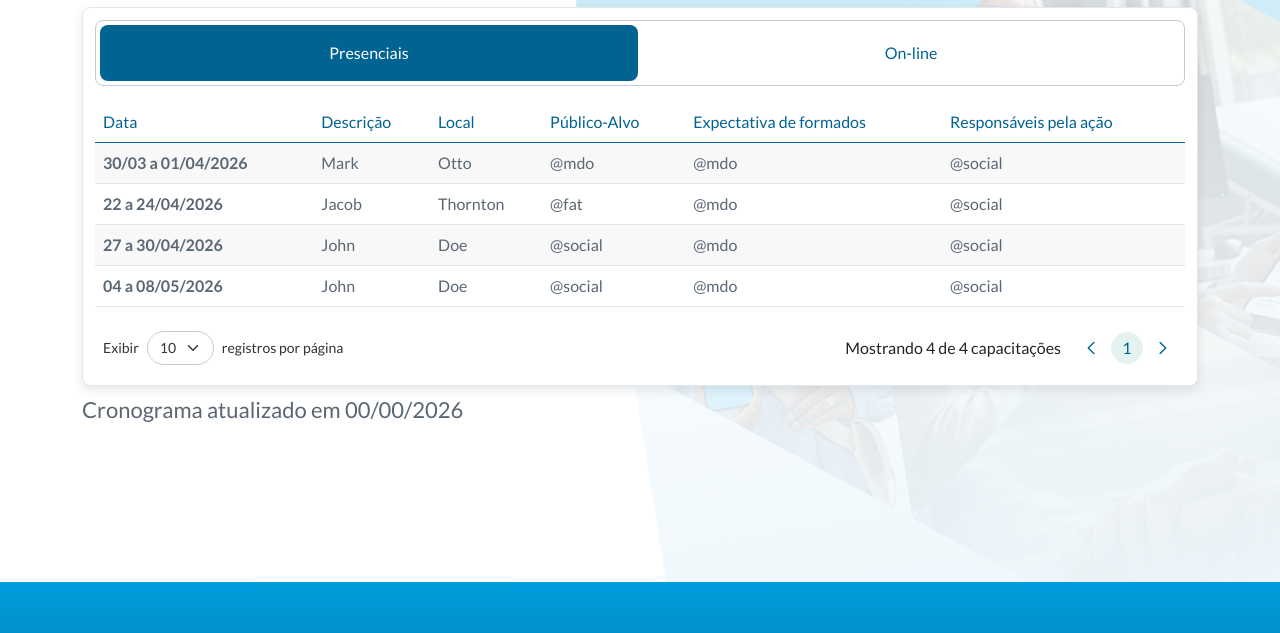
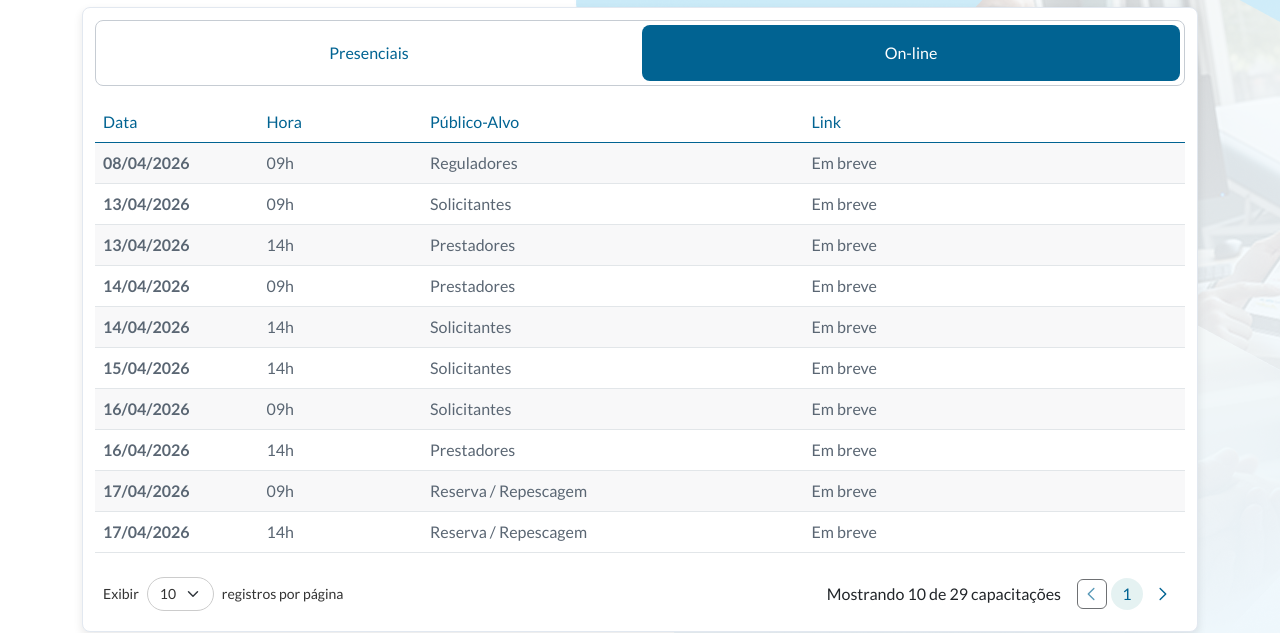
Before and after one commit to OliAtaide/coremg-cronograma, a plain HTML site: page index.html in a window 1280 px wide. Shown: the part 352-985 px from the top of the page. Drawn offline with nearby package versions, Linux system fonts and the light colour scheme.

Commit message:
Atualizando cronograma On-line

```diff
--- a/index.html
+++ b/index.html
@@ -8,6 +8,7 @@
   <link href="https://cdn.jsdelivr.net/npm/bootstrap@5.3.8/dist/css/bootstrap.min.css" rel="stylesheet"
     integrity="sha384-sRIl4kxILFvY47J16cr9ZwB07vP4J8+LH7qKQnuqkuIAvNWLzeN8tE5YBujZqJLB" crossorigin="anonymous">
   <link rel="stylesheet" href="style.css">
+  <link rel="stylesheet" href="https://cdn.jsdelivr.net/npm/swiper@11/swiper-bundle.min.css" />
 </head>
 
 <body>
@@ -41,17 +42,17 @@
       <div class="card">
         <div class="card-body">
           <ul class="nav" id="timelineTab" role="tablist">
-            <button class="nav-link active" id="home-tab" data-bs-toggle="tab" data-bs-target="#home-tab-pane"
-              type="button" role="tab" aria-controls="home-tab-pane" aria-selected="true">
+            <button class="nav-link" id="home-tab" data-bs-toggle="tab" data-bs-target="#home-tab-pane"
+              type="button" role="tab" aria-controls="home-tab-pane" aria-selected="true" disabled>
               Presenciais
             </button>
-            <button class="nav-link" id="profile-tab" data-bs-toggle="tab" data-bs-target="#profile-tab-pane"
+            <button class="nav-link active" id="profile-tab" data-bs-toggle="tab" data-bs-target="#profile-tab-pane"
               type="button" role="tab" aria-controls="profile-tab-pane" aria-selected="false">
               On-line
             </button>
           </ul>
           <div class="tab-content" id="myTabContent">
-            <div class="tab-pane fade show active" id="home-tab-pane" role="tabpanel" aria-labelledby="home-tab"
+            <div class="tab-pane fade" id="home-tab-pane" role="tabpanel" aria-labelledby="home-tab"
               tabindex="0">
               <table class="table table-desktop">
                 <thead>
@@ -163,116 +164,36 @@
                 </tbody>
               </table>
             </div>
-            <div class="tab-pane fade" id="profile-tab-pane" role="tabpanel" aria-labelledby="profile-tab" tabindex="0">
+            <div class="tab-pane fade show active" id="profile-tab-pane" role="tabpanel" aria-labelledby="profile-tab" tabindex="0">
               <table class="table table-desktop">
+                <colgroup>
+                  <col>
+                  <col>
+                  <col>
+                  <col>
+                </colgroup>
                 <thead>
                   <tr>
                     <th scope="col">
                       Data
                     </th>
                     <th scope="col">
-                      Descrição
-                    </th>
-                    <th scope="col">
-                      Local
+                      Hora
                     </th>
                     <th scope="col">
                       Público-Alvo
                     </th>
                     <th scope="col">
-                      Expectativa de formados
-                    </th>
-                    <th scope="col">
-                      Responsáveis pela ação
+                      Link
                     </th>
                   </tr>
                 </thead>
-                <tbody>
-                  <tr>
-                    <th scope="row">30/03 a 01/04/2026</th>
-                    <td>Mark</td>
-                    <td>Otto</td>
-                    <td>@mdo</td>
-                    <td>@mdo</td>
-                    <td>@social</td>
-                  </tr>
-                  <tr>
-                    <th scope="row">22 a 24/04/2026</th>
-                    <td>Jacob</td>
-                    <td>Thornton</td>
-                    <td>@fat</td>
-                    <td>@mdo</td>
-                    <td>@social</td>
-                  </tr>
-                  <tr>
-                    <th scope="row">27 a 30/04/2026</th>
-                    <td>John</td>
-                    <td>Doe</td>
-                    <td>@social</td>
-                    <td>@mdo</td>
-                    <td>@social</td>
-                  </tr>
-                  <tr>
-                    <th scope="row">04 a 08/05/2026</th>
-                    <td>John</td>
-                    <td>Doe</td>
-                    <td>@social</td>
-                    <td>@mdo</td>
-                    <td>@social</td>
-                  </tr>
-                </tbody>
               </table>
-              <table class="table table-mobile">
-                <thead>
-                  <tr>
-                    <th colspan="2">
-                      Capacitação das 28 Unidades Regionais de MG
-                    </th>
-                  </tr>
-                </thead>
-                <tbody>
-                  <tr>
-                    <th>
-                      Data
-                    </th>
-                    <td>
-                      30/03 a 01/04/2026
-                    </td>
-                  </tr>
-                  <tr>
-                    <th>
-                      Local
-                    </th>
-                    <td>
-                      Cidade Administrativa - Belo Horizonte/MG
-                    </td>
-                  </tr>
-                  <tr>
-                    <th>
-                      Público-Alvo
-                    </th>
-                    <td>
-                      Coordenadores de Acesso das Unidades Regionais e Funcionários SES/MG
-                    </td>
-                  </tr>
-                  <tr>
-                    <th>
-                      Expectativa de formados
-                    </th>
-                    <td>
-                      Aprox. 40
-                    </td>
-                  </tr>
-                  <tr>
-                    <th>
-                      Responsáveis pela ação
-                    </th>
-                    <td>
-                      Equipe do projeto/SES-MG
-                    </td>
-                  </tr>
-                </tbody>
-              </table>
+              <div class="online-swiper swiper" id="online-swiper">
+                <div class="swiper-wrapper" id="online-swiper-wrapper">
+
+                </div>
+              </div>
             </div>
           </div>
           <div class="card-buttons">
@@ -280,17 +201,17 @@
               <span>
                 Exibir
               </span>
-              <select class="form-select" aria-label="Default select example">
-                <option selected>10</option>
-                <option value="1">20</option>
-                <option value="2">30</option>
+              <select id="online-records-per-page" class="form-select" aria-label="Default select example">
+                <option selected value="10">10</option>
+                <option value="20">20</option>
+                <option value="30">30</option>
               </select>
               <span>
                 registros por página
               </span>
             </div>
             <div class="custom-navigation">
-              Mostrando 4 de 4 capacitações
+              <span class="online-summary" id="online-summary"></span>
               <div class="custom-navigation-buttons">
                 <button type="button" class="btn custom-navigation-prev" title="Custom Previous Navigation Button">
                   <svg xmlns="http://www.w3.org/2000/svg" width="30" height="30" viewBox="0 0 30 30" fill="none">
@@ -315,7 +236,7 @@
         </div>
       </div>
       <div class="disclaimer">
-        Cronograma atualizado em 00/00/2026
+        Cronograma atualizado em 06/04/2026
       </div>
     </div>
   </main>
@@ -345,6 +266,11 @@
   <script src="https://cdn.jsdelivr.net/npm/bootstrap@5.3.8/dist/js/bootstrap.bundle.min.js"
     integrity="sha384-FKyoEForCGlyvwx9Hj09JcYn3nv7wiPVlz7YYwJrWVcXK/BmnVDxM+D2scQbITxI"
     crossorigin="anonymous"></script>
+  <script src="https://cdn.jsdelivr.net/npm/swiper@11/swiper-bundle.min.js"></script>
+  <script src="https://cdn.jsdelivr.net/npm/bootstrap@5.3.8/dist/js/bootstrap.bundle.min.js"
+    integrity="sha384-FKyoEForCGlyvwx9Hj09JcYn3nv7wiPVlz7YYwJrWVcXK/BmnVDxM+D2scQbITxI"
+    crossorigin="anonymous"></script>
+  <script src="script.js"></script>
 </body>
 
 </html>
--- /dev/null
+++ b/script.js
@@ -0,0 +1,361 @@
+const agenda = [
+  {
+    data: "08/04/2026",
+    hora: "09h",
+    publicoAlvo: "Reguladores",
+    link: "Em breve"
+  },
+  {
+    data: "13/04/2026",
+    hora: "09h",
+    publicoAlvo: "Solicitantes",
+    link: "Em breve"
+  },
+  {
+    data: "13/04/2026",
+    hora: "14h",
+    publicoAlvo: "Prestadores",
+    link: "Em breve"
+  },
+  {
+    data: "14/04/2026",
+    hora: "09h",
+    publicoAlvo: "Prestadores",
+    link: "Em breve"
+  },
+  {
+    data: "14/04/2026",
+    hora: "14h",
+    publicoAlvo: "Solicitantes",
+    link: "Em breve"
+  },
+  {
+    data: "15/04/2026",
+    hora: "14h",
+    publicoAlvo: "Solicitantes",
+    link: "Em breve"
+  },
+  {
+    data: "16/04/2026",
+    hora: "09h",
+    publicoAlvo: "Solicitantes",
+    link: "Em breve"
+  },
+  {
+    data: "16/04/2026",
+    hora: "14h",
+    publicoAlvo: "Prestadores",
+    link: "Em breve"
+  },
+  {
+    data: "17/04/2026",
+    hora: "09h",
+    publicoAlvo: "Reserva / Repescagem",
+    link: "Em breve"
+  },
+  {
+    data: "17/04/2026",
+    hora: "14h",
+    publicoAlvo: "Reserva / Repescagem",
+    link: "Em breve"
+  },
+  {
+    data: "20/04/2026",
+    hora: "09h",
+    publicoAlvo: "Solicitantes",
+    link: "Em breve"
+  },
+  {
+    data: "20/04/2026",
+    hora: "14h",
+    publicoAlvo: "Prestadores",
+    link: "Em breve"
+  },
+  {
+    data: "22/04/2026",
+    hora: "09h",
+    publicoAlvo: "Reguladores",
+    link: "Em breve"
+  },
+  {
+    data: "22/04/2026",
+    hora: "14h",
+    publicoAlvo: "Prestadores",
+    link: "Em breve"
+  },
+  {
+    data: "23/04/2026",
+    hora: "14h",
+    publicoAlvo: "Solicitantes",
+    link: "Em breve"
+  },
+  {
+    data: "24/04/2026",
+    hora: "09h",
+    publicoAlvo: "Prestadores",
+    link: "Em breve"
+  },
+  {
+    data: "24/04/2026",
+    hora: "14h",
+    publicoAlvo: "Reguladores",
+    link: "Em breve"
+  },
+  {
+    data: "27/04/2026",
+    hora: "09h",
+    publicoAlvo: "Gestores",
+    link: "Em breve"
+  },
+  {
+    data: "27/04/2026",
+    hora: "14h",
+    publicoAlvo: "Órgãos de controle",
+    link: "Em breve"
+  },
+  {
+    data: "28/04/2026",
+    hora: "09h",
+    publicoAlvo: "Autorizadores",
+    link: "Em breve"
+  },
+  {
+    data: "28/04/2026",
+    hora: "14h",
+    publicoAlvo: "Supervisor de leitos",
+    link: "Em breve"
+  },
+  {
+    data: "29/04/2026",
+    hora: "09h",
+    publicoAlvo: "Gestores",
+    link: "Em breve"
+  },
+  {
+    data: "29/04/2026",
+    hora: "14h",
+    publicoAlvo: "Órgãos de controle",
+    link: "Em breve"
+  },
+  {
+    data: "04/05/2026",
+    hora: "09h",
+    publicoAlvo: "Gestores",
+    link: "Em breve"
+  },
+  {
+    data: "04/05/2026",
+    hora: "14h",
+    publicoAlvo: "Órgãos de controle",
+    link: "Em breve"
+  },
+  {
+    data: "05/05/2026",
+    hora: "09h",
+    publicoAlvo: "Supervisor de leitos",
+    link: "Em breve"
+  },
+  {
+    data: "05/05/2026",
+    hora: "14h",
+    publicoAlvo: "Autorizadores",
+    link: "Em breve"
+  },
+  {
+    data: "06/05/2026",
+    hora: "09h",
+    publicoAlvo: "Autorizadores",
+    link: "Em breve"
+  },
+  {
+    data: "06/05/2026",
+    hora: "14h",
+    publicoAlvo: "Reserva / Repescagem / Reforço para reguladores",
+    link: "Em breve"
+  }
+];
+
+let onlineSwiper = null;
+
+function escapeHtml(value) {
+  return String(value)
+    .replace(/&/g, "&amp;")
+    .replace(/</g, "&lt;")
+    .replace(/>/g, "&gt;")
+    .replace(/"/g, "&quot;")
+    .replace(/'/g, "&#039;");
+}
+
+function chunkArray(items, size) {
+  const safeSize = Number(size);
+
+  if (!safeSize || safeSize < 1) {
+    return [items];
+  }
+
+  const chunks = [];
+
+  for (let index = 0; index < items.length; index += safeSize) {
+    chunks.push(items.slice(index, index + safeSize));
+  }
+
+  return chunks;
+}
+
+function getSelectedRecordsPerPage() {
+  const select = document.getElementById("online-records-per-page");
+
+  if (!select) {
+    return 10;
+  }
+
+  const value = Number.parseInt(select.value, 10);
+
+  if (Number.isNaN(value) || value < 1) {
+    return 10;
+  }
+
+  return value;
+}
+
+function getLinkCellMarkup(link) {
+  const safeLink = String(link || "").trim();
+
+  if (!safeLink || safeLink.toLowerCase() === "em breve") {
+    return `<span class="online-table__link online-table__link--disabled">Em breve</span>`;
+  }
+
+  return `
+    <a
+      class="online-table__link"
+      href="${escapeHtml(safeLink)}"
+      target="_blank"
+      rel="noopener noreferrer"
+    >
+      Acessar
+    </a>
+  `;
+}
+
+function buildRowsMarkup(items) {
+  return items
+    .map((item) => {
+      return `
+        <tr>
+          <th scope="row">${escapeHtml(item.data)}</th>
+          <td>${escapeHtml(item.hora)}</td>
+          <td>${escapeHtml(item.publicoAlvo)}</td>
+          <td>${getLinkCellMarkup(item.link)}</td>
+        </tr>
+      `;
+    })
+    .join("");
+}
+
+function renderOnlineSwiper(items, recordsPerPage) {
+  const wrapper = document.getElementById("online-swiper-wrapper");
+
+  if (!wrapper) return;
+
+  const pages = chunkArray(items, recordsPerPage);
+
+  wrapper.innerHTML = pages
+    .map((pageItems) => {
+      return `
+        <div class="swiper-slide">
+          <div class="online-table-slide">
+            <table class="table table-desktop online-table">
+              <colgroup>
+                <col>
+                <col>
+                <col>
+                <col>
+              </colgroup>
+              <tbody>
+                ${buildRowsMarkup(pageItems)}
+              </tbody>
+            </table>
+          </div>
+        </div>
+      `;
+    })
+    .join("");
+}
+
+function initOnlineSwiper(recordsPerPage) {
+  if (onlineSwiper) {
+    onlineSwiper.destroy(true, true);
+    onlineSwiper = null;
+  }
+
+  onlineSwiper = new Swiper("#online-swiper", {
+    slidesPerView: 1,
+    spaceBetween: 16,
+    speed: 500,
+    autoHeight: true,
+    observer: true,
+    observeParents: true,
+    navigation: {
+      nextEl: '.custom-navigation-next',
+      prevEl: '.custom-navigation-prev',
+    },
+    on: {
+      init(swiper) {
+        updateCurrentSlide(swiper);
+        updateOnlineSummary(swiper, agenda, recordsPerPage);
+      },
+      slideChange(swiper) {
+        updateCurrentSlide(swiper);
+        updateOnlineSummary(swiper, agenda, recordsPerPage);
+      }
+    }
+  });
+}
+
+function updateOnlineSummary(swiper, items, recordsPerPage) {
+  const summaryElement = document.getElementById("online-summary");
+
+  if (!summaryElement) return;
+
+  const currentPage = swiper.activeIndex + 1;
+  const shownCount = Math.min(currentPage * recordsPerPage, items.length);
+  const totalCount = items.length;
+
+  summaryElement.textContent = `Mostrando ${shownCount} de ${totalCount} capacitações`;
+}
+
+function updateCurrentSlide(swiper) {
+  const currentElement = document.querySelector(".current");
+
+  if (!currentElement) return;
+
+  currentElement.textContent = String(swiper.activeIndex + 1).padStart(1, "0");
+}
+
+function mountOnlineSwiper() {
+  const recordsPerPage = getSelectedRecordsPerPage();
+
+  renderOnlineSwiper(agenda, recordsPerPage);
+  initOnlineSwiper(recordsPerPage);
+}
+
+document.addEventListener("DOMContentLoaded", function () {
+  const recordsSelect = document.getElementById("online-records-per-page");
+  const profileTab = document.getElementById("profile-tab");
+
+  mountOnlineSwiper();
+
+  if (recordsSelect) {
+    recordsSelect.addEventListener("change", function () {
+      mountOnlineSwiper();
+    });
+  }
+
+  if (profileTab) {
+    profileTab.addEventListener("shown.bs.tab", function () {
+      if (onlineSwiper) {
+        onlineSwiper.update();
+      }
+    });
+  }
+});
--- a/style.scss
+++ b/style.scss
@@ -230,6 +230,7 @@ main .container {
   .custom-navigation {
     display: flex;
     align-items: center;
+    justify-content: center;
     gap: 16px;
   }
 
@@ -311,3 +312,13 @@ main .container {
     flex-wrap: wrap;
   }
 }
+
+colgroup col {
+  &:first-child, &:nth-child(2){
+    width: 15%;
+  }
+
+  &:nth-child(3), &:last-child{
+    width: 35%;
+  }
+}
```
Also changed, not shown: style.css, 1 other file.
